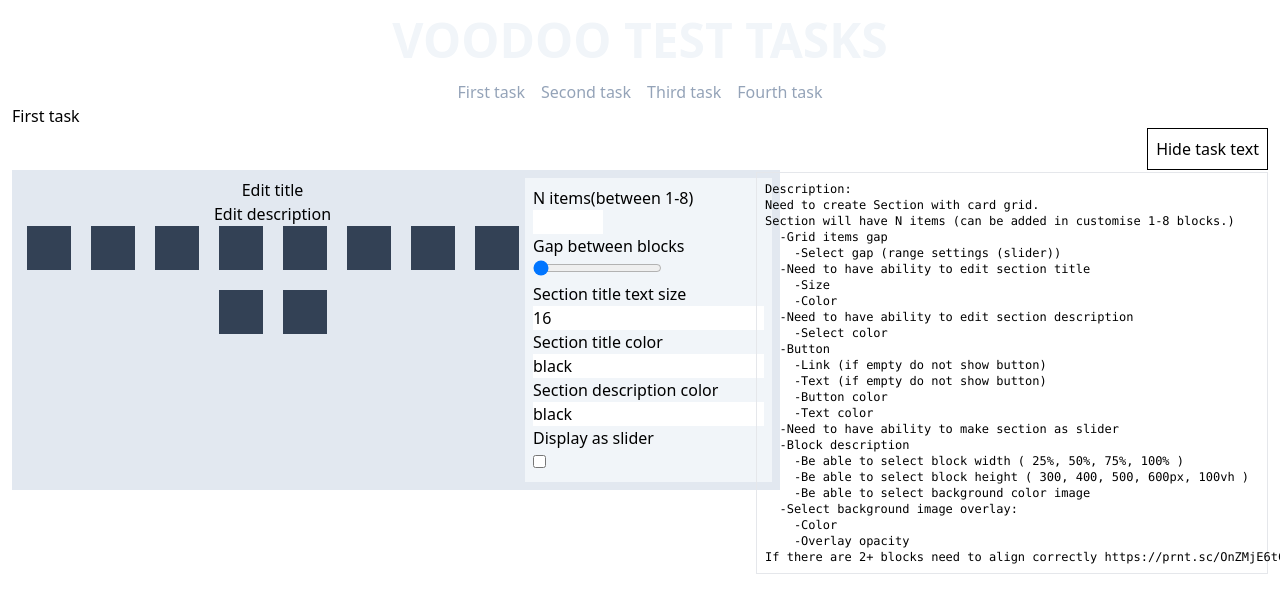
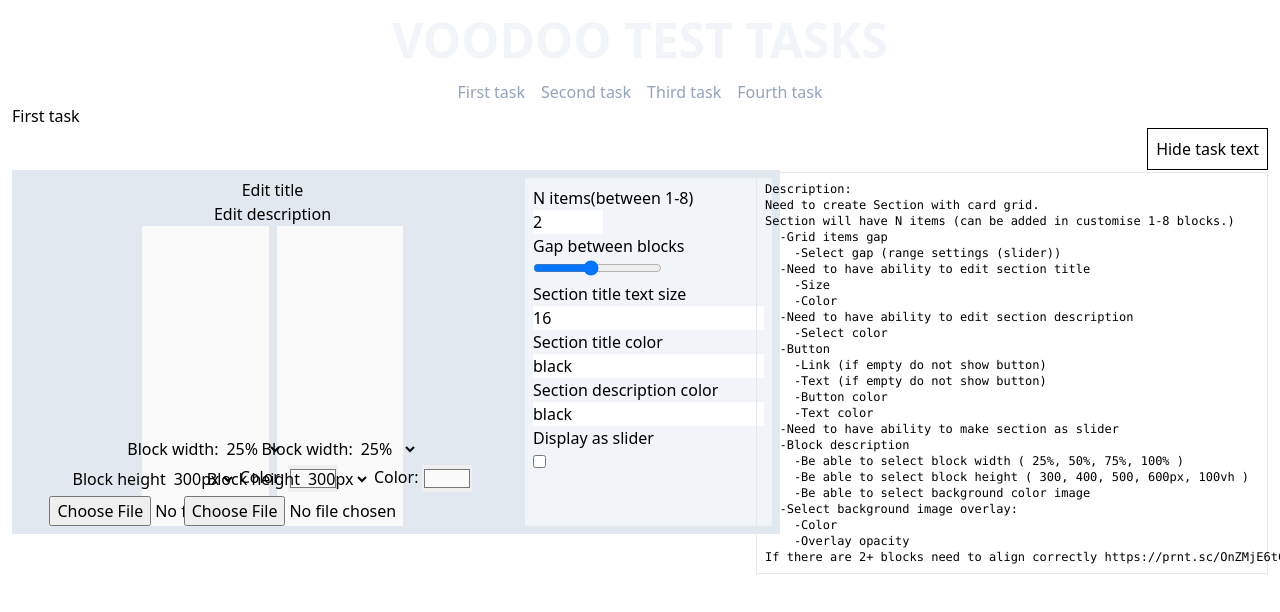
Before and after one commit to Slipmaks/voodoo-test-tasks, a Vue app: page / in a window 1280 px wide. Shown: the top 612 px of the page. Built offline with nearby package versions, Linux system fonts and the light colour scheme.

Commit message:
img add function

```diff
--- a/src/components/pages/first/Section.vue
+++ b/src/components/pages/first/Section.vue
@@ -34,24 +34,26 @@
           @blur="editDescription(false)"
         />
       </div>
-      <div class="flex gap-5 flex-wrap justify-center items-center">
-        <div v-for="item in 10" :key="item" class="flex">
-          <div class="block"></div>
-        </div>
+      <div
+        class="flex flex-wrap justify-center items-center relative w-full"
+        :style="{ gap: blockGap + 'px' }"
+      >
+        <TheBlock v-for="item in itemsCount" :key="item" class="flex">
+        </TheBlock>
       </div>
     </div>
     <div class="global-settings">
       <div>
         <p>N items(between 1-8)</p>
-        <input type="number" min="1" max="8" />
+        <input type="number" min="1" max="8" v-model="itemsCount" />
       </div>
       <div>
         <p>Gap between blocks</p>
-        <input type="range" value="0" min="0" max="10" />
+        <input type="range" min="0" max="18" v-model="blockGap" />
       </div>
       <div>
         <p>Section title text size</p>
-        <input type="text" v-model="sectionTitleSize" />
+        <input type="number" v-model="sectionTitleSize" />
       </div>
       <div>
         <p>Section title color</p>
@@ -70,6 +72,7 @@
 </template>
 <script setup>
 import { ref } from "vue";
+import TheBlock from "./TheBlock.vue";
 
 const title = ref("Edit title");
 const description = ref("Edit description");
@@ -80,6 +83,8 @@ const showDescriptionInput = ref(false);
 const sectionTitleSize = ref("16");
 const sectionTitleColor = ref("black");
 const sectionDescriptionColor = ref("black");
+const blockGap = ref(8);
+const itemsCount = ref(2);
 
 const editTitle = (val) => {
   showTitleInput.value = val;
@@ -106,7 +111,4 @@ const setDescription = () => {
 .global-settings {
   @apply bg-slate-100 p-2;
 }
-.block {
-  @apply w-11 h-11 bg-slate-700;
-}
 </style>
--- /dev/null
+++ b/src/components/pages/first/TheBlock.vue
@@ -0,0 +1,69 @@
+<template>
+  <div
+    class="items-end justify-center relative"
+    :style="{
+      height: height,
+      width: blockWidth + '%',
+      background: color,
+    }"
+  >
+    <div v-if="src">
+      <img :src="src" alt="Image" />
+    </div>
+
+    <div class="flex justify-center flex-wrap gap-1 content-center z-10">
+      <div class="flex flex-wrap content-center justify-center">
+        <p class="mr-1">Block width:</p>
+        <select v-model="blockWidth">
+          <option value="25">25%</option>
+          <option value="50">50%</option>
+          <option value="75">75%</option>
+          <option value="100">100%</option>
+        </select>
+      </div>
+      <div class="flex flex-wrap content-center justify-center">
+        <p class="mr-1">Block height</p>
+        <select v-model="height">
+          <option value="300px">300px</option>
+          <option value="400px">400px</option>
+          <option value="500px">500px</option>
+          <option value="600px">600px</option>
+          <option value="100vh">100vh</option>
+        </select>
+      </div>
+
+      <div class="flex">
+        <p class="mr-1">Color:</p>
+        <input type="color" v-model="color" />
+      </div>
+      <div>
+        <input type="file" ref="img" v-on:change="handleFileUpload()" />
+      </div>
+    </div>
+  </div>
+</template>
+<script setup>
+import { ref } from "vue";
+
+const blockWidth = ref(25);
+const height = ref("300px");
+const color = ref("#fafafa");
+const src = ref("");
+const img = ref(null);
+
+const handleFileUpload = () => {
+  const reader = new FileReader();
+
+  reader.addEventListener("load", () => {
+    src.value = reader.result;
+    console.log(src.value);
+    debugger;
+  });
+  reader.readAsDataURL(img.value.files[0]);
+};
+</script>
+<style scoped>
+select {
+  background-color: transparent;
+}
+</style>
```
